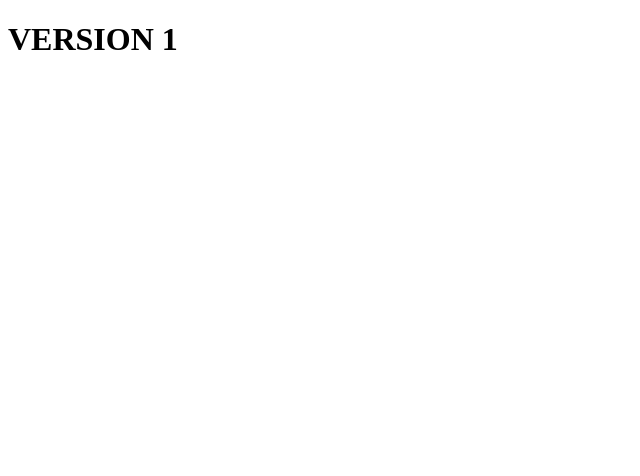
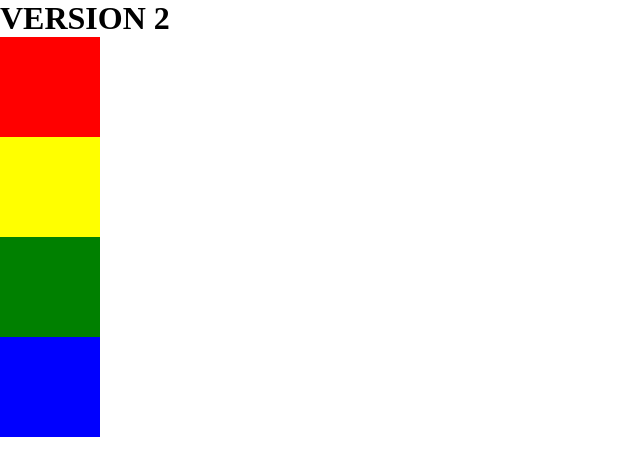
Before and after one commit to Juan0285/repoJuanRojas, a plain HTML site: page index.html in a window 1280 px wide. Shown: the whole page, without its empty margins (0-640 px from the left). Drawn offline with Linux system fonts and the light colour scheme.

Commit message:
version 2

```diff
--- /dev/null
+++ b/css/estilos.css
@@ -0,0 +1,31 @@
+*{
+    margin:0;
+    padding: 0;
+}
+
+
+.contenedor{
+    width: 100%;
+    height: 100vh;
+}
+
+.cuadrado{
+    width: 100px;
+    height: 100px;
+}
+
+.rojo{
+    background-color: red;
+}
+
+.amarillo{
+    background-color: yellow;
+}
+
+.verde{
+    background-color: green;
+}
+
+.azul{
+    background-color: blue;
+}
--- a/index.html
+++ b/index.html
@@ -4,12 +4,20 @@
     <meta charset="UTF-8">
     <meta http-equiv="X-UA-Compatible" content="IE=edge">
     <meta name="viewport" content="width=device-width, initial-scale=1.0">
+    <link rel="stylesheet" href="css/estilos.css">
     <title>Document</title>
 </head>
 <body>
     <!-- <<<<<<<<RAMA MASTER<<<<<<<<<<<<<<<<< -->
 
-    <h1>VERSION 1</h1>
+    <h1>VERSION 2</h1>
+
+    <div class="contenedor">
+        <div class="cuadrado rojo"></div>
+        <div class="cuadrado amarillo"></div>
+        <div class="cuadrado verde"></div>
+        <div class="cuadrado azul"></div>
+    </div>
 
 </body>
 </html>
```
